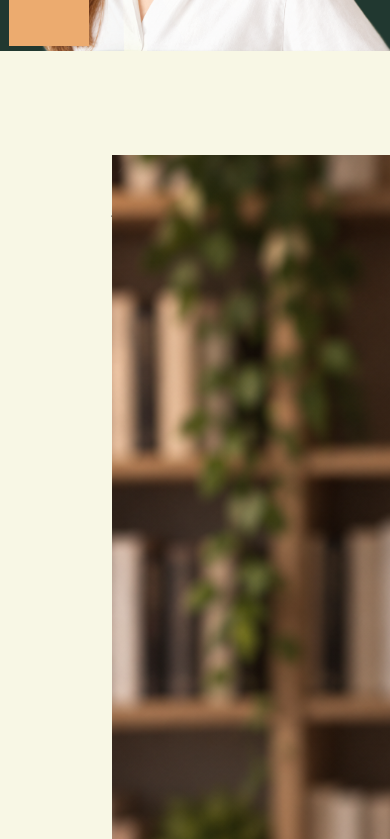
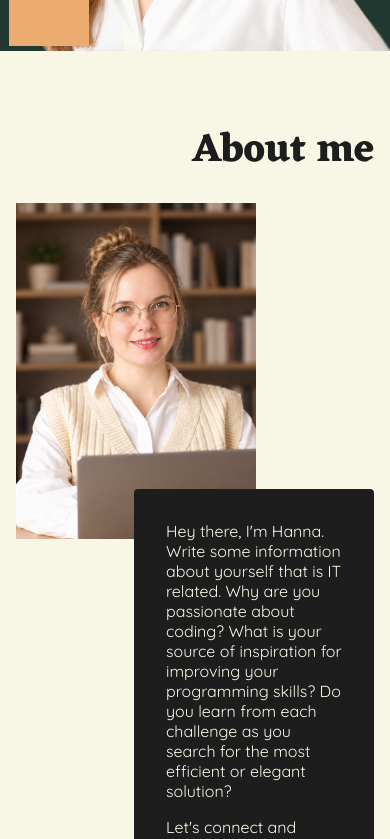
Before and after one commit to AnikaMayer/Portfolio, an Angular app: page / in a window 390 px wide. Shown: the part 780-1619 px from the top of the page. Built offline with nearby package versions, Linux system fonts and the light colour scheme.

Commit message:
style: about-section mobile responsive

```diff
--- a/src/app/pages/main/main-components/about/about.html
+++ b/src/app/pages/main/main-components/about/about.html
@@ -1,16 +1,18 @@
 <section id="about-section" class="about" aria-labelledby="about-heading">
   <div class="content">
     <h2 id="about-heading">About me</h2>
+    <div class="about__wrapper">
       <div class="about__image">
         <img src="/assets/images/Anika-Mayer-Work.png" alt="Image of Anika Mayer working" />
       </div>
+      <div class="about__info-wrap">
         <div class="about__info">
           <div class="about__info--text">
             <p>
-          Hey there, I'm Hanna. Write some information about yourself that is IT related. Why are
-          you passionate about coding? What is your source of inspiration for improving your
-          programming skills? Do you learn from each challenge as you search for the most efficient
-          or elegant solution?
+              Hey there, I'm Hanna. Write some information about yourself that is IT related. Why
+              are you passionate about coding? What is your source of inspiration for improving your
+              programming skills? Do you learn from each challenge as you search for the most
+              efficient or elegant solution?
             </p>
             <p>Let's connect and create something amazing together!</p>
           </div>
@@ -75,6 +77,8 @@
             </button>
           </div>
         </div>
+      </div>
+    </div>
     <div id="about-more" class="about__more" [class.about__more--visible]="moreIsOpen">
       <h3>More about me</h3>
       <ul>
--- a/src/app/pages/main/main-components/about/about.scss
+++ b/src/app/pages/main/main-components/about/about.scss
@@ -6,41 +6,103 @@
   background-color: $bgLight;
   @include flex-column;
   // overflow: hidden;
+  position: relative;
+
+  @include tablet {
+    height: auto;
+    padding-block: 80px;
+  }
 
   .content {
-    height: calc(100% - 88px);
-    margin-top: 88px;
-    position: relative;
+    // height: calc(100% - 88px);
+    height: 740px;
+    // margin-top: 88px;
+    // position: relative;
+    position: absolute;
+    bottom: 0;
     display: flex;
-    flex-direction: row;
+    flex-direction: row-reverse;
     justify-content: space-between;
     align-items: flex-end;
-    padding: 0 96px 0 112px;
+    // padding: 0 96px 0 112px;
+
+    @include tablet {
+      height: 100%;
+      // padding-block: 80px;
+      // padding-inline: 16px;
+      flex-direction: column;
+      align-items: flex-start;
+      justify-content: unset;
+      position: unset;
+    }
   }
 
   h2 {
     color: $textDark;
     @include headline;
     align-self: flex-start;
-    position: absolute;
-    bottom: 668px;
-    right: 96px;
+    // position: absolute;
+    // bottom: 668px;
+    // right: 96px;
 
-    @include widescreen {
-      position: absolute;
-      top: clamp(40px, 10dvh, 159px);
-      right: 96px;
+    @include tablet {
+      position: unset;
+      align-self: flex-end;
+      margin-bottom: 32px;
+    }
+
+    // @include widescreen {
+    //   position: absolute;
+    //   top: clamp(40px, 10dvh, 159px);
+    //   right: 96px;
+    // }
+  }
+
+  &__wrapper {
+    // width: clamp(240px, 27.4vw, 528px);
+    // height: clamp(336px, 48vw, 740px);
+    width: 528px;
+    height: 740px;
+
+    @include tablet {
+      width: 100%;
+      // height: 336px;
+      height: auto;
+      display: flex;
+      flex-direction: column;
     }
   }
 
   &__image {
     width: 528px;
     height: 740px;
-    background-color: rgba(21, 87, 87, 0.733);
+
+    @include tablet {
+      // flex-shrink: 0;
+      width: 67%;
+      height: auto;
+      aspect-ratio: 240 / 336;
+    }
+
+    img {
+      width: 100%;
+      height: 100%;
+      object-fit: cover;
+    }
+  }
+
+  &__info-wrap {
+    @include tablet {
+      width: 100%;
+      height: auto;
+      min-height: 500px;
+      position: relative;
+    }
   }
 
   &__info {
     width: 600px;
+    max-width: 600px;
     height: 250px;
     background-color: $bgDark;
     color: $textLight;
@@ -53,7 +115,40 @@
     gap: 32px;
     position: absolute;
     bottom: 322px;
-    left: 554px;
+    left: 450px;
+
+    // @include tablet {
+    //   position: relative;
+    //   top: unset;
+    //   bottom: unset;
+    //   left: unset;
+    //   right: unset;
+    //   margin-top: -80px;
+    //   margin-right: 0;
+    //   align-self: flex-end;
+    //   width: 55%;
+    //   height: fit-content;
+    //   z-index: 1;
+    //   padding: 16px;
+    // }
+
+    @include tablet {
+      width: 67%;
+      min-width: 240px;
+      max-width: 330px;
+      height: auto;
+      min-height: 350px;
+
+      // left: 50%;
+      left: unset;
+      bottom: unset;
+      top: -10%;
+      // top: 80%;
+      right: 0;
+
+      // position: unset;
+      // transform: translate(50%, -10%);
+    }
 
     &--text {
       display: flex;
@@ -61,10 +156,15 @@
       gap: 16px;
     }
   }
+
   &__btn {
     width: 100%;
     display: flex;
     justify-content: space-between;
+
+    app-button {
+      --btn-width: clamp(131px, calc(35px + 24vw), 155px);
+    }
 
     &--more {
       width: 40px;
@@ -93,11 +193,16 @@
     gap: 16px;
     position: absolute;
     bottom: 80px;
-    left: 1040px;
+    // left: 940px;
+    right: 120px;
     @include hoverDefault;
 
     &--visible {
       @include hoverEnter;
+    }
+
+    @include tablet {
+      left: clamp(16px, calc(-32px + 12vw), 112px);
     }
 
     h3 {
```
Lines whose indentation alone changed are shown as unchanged.
